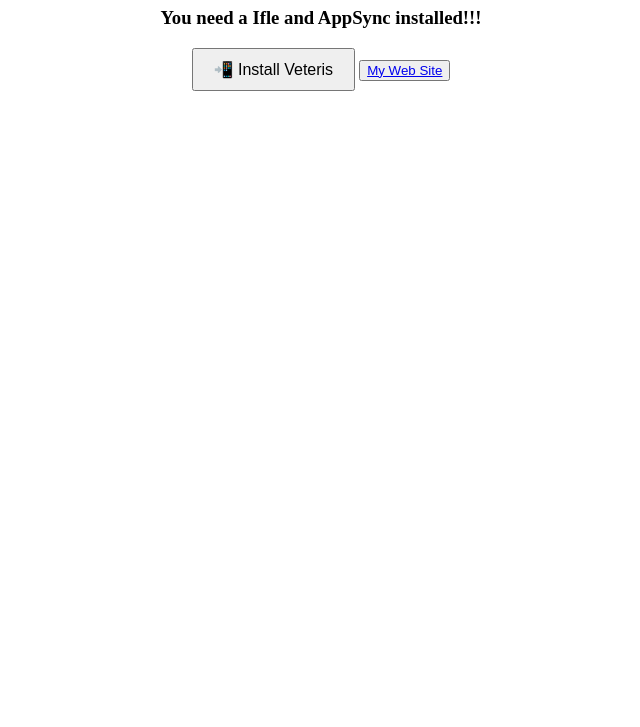
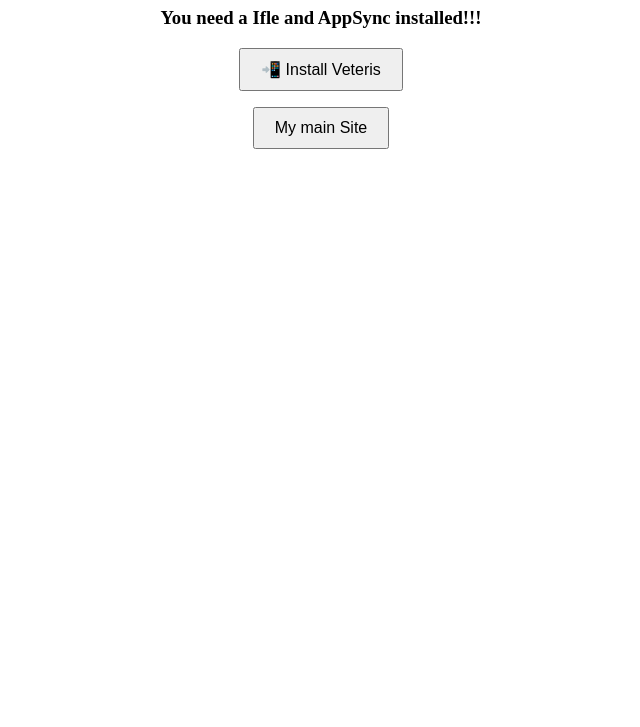
Before and after one commit to Ustimse20141701/Veteris-unofficial-, a plain HTML site: page index.html in a window 1280 px wide. Shown: the part 73-800 px from the top of the page, without its empty margins (319-959 px from the left). Drawn offline with Linux system fonts and the light colour scheme.

Commit message:
Add files via upload

```diff
--- a/index.html
+++ b/index.html
@@ -10,12 +10,18 @@
        <H1> Download Veteris tweak from cydia Here</h1>
         <h3>You need a Ifle and AppSync installed!!!</h3>
         <button style="padding:10px 20px; font-size:16px;">
-            <a href="Veteris-v1.7.2.deb"
+            <a download="Veteris-v1.7.2.deb"
                style="text-decoration:none; color:black;">
                📲 Install Veteris
             </a>
         </button>
-        <button><a href="https://clsweb.netlify.app/">My Web Site</a></button>
+        <p></p>
+        <button style="padding:10px 20px; font-size:16px;">
+            <a href="https://clsweb.netlify.app/"
+               style="text-decoration:none; color:black;">
+               My main Site
+            </a>
+        </button>
     </center>
 </body>
 </html>
```
